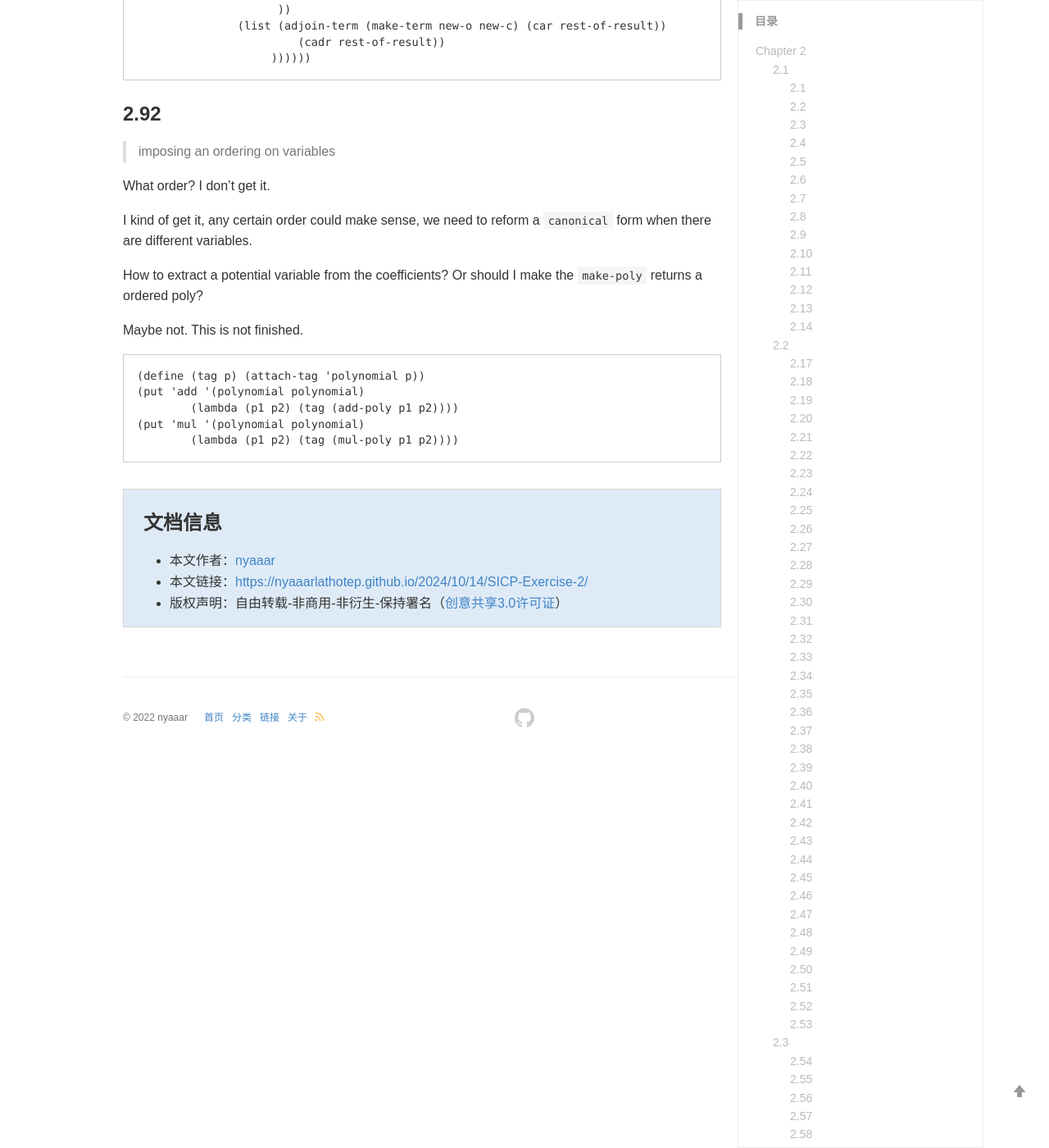
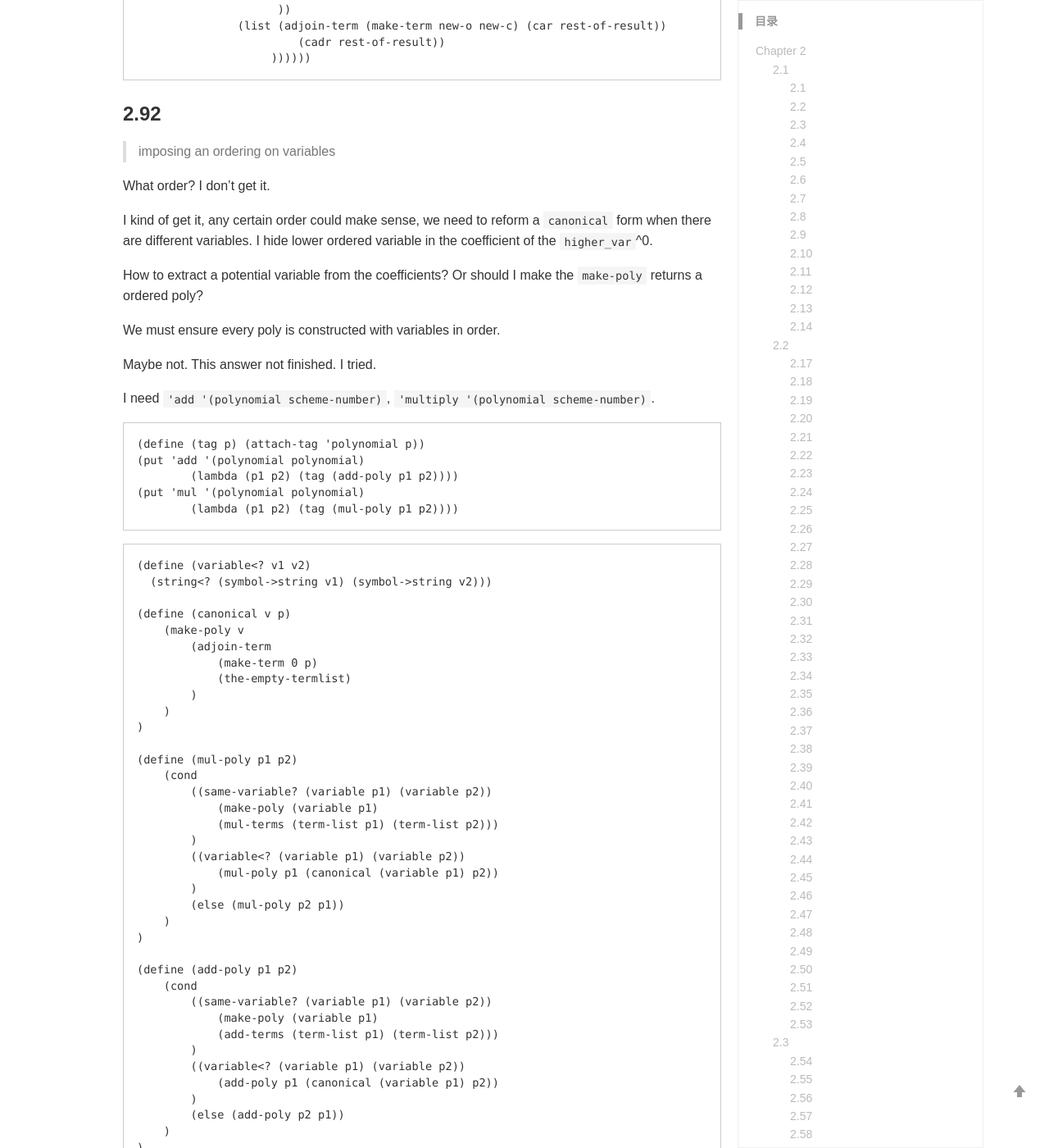
Before and after one commit to nyaaarlathotep/nyaaarlathotep.github.io, a Jekyll site: the page built from _posts/2024-10-14- SICP Exercise 2.md, in a window 1280 px wide and 1400 px high, scrolled down 51068 px. Shown: the whole window at 82% size. Built offline with Jekyll 4.4.1, drawn with Linux system fonts in a browser that asks for light colours; comment, search, counter and statistics services are not loaded; a style sheet for code colours, icons or effects is not loaded; some of the changed text lies outside the part shown.

Commit message:
Update 2024-10-14- SICP Exercise 2.md

````diff
--- a/_posts/2024-10-14- SICP Exercise 2.md
+++ b/_posts/2024-10-14- SICP Exercise 2.md
@@ -2433,11 +2433,15 @@ This procedure returns `(list quotient remainder)`
 
 What order? I don't get it.
 
-I kind of  get it, any certain order could make sense, we need to reform a `canonical` form when there are different variables.
+I kind of  get it, any certain order could make sense, we need to reform a `canonical` form when there are different variables. I hide lower ordered variable in the coefficient of the `higher_var`^0.
 
 How to extract a potential variable from the coefficients? Or should I make the `make-poly` returns a ordered poly?
 
-Maybe not. This is not finished.
+We must ensure every poly is constructed with variables in order.
+
+Maybe not. This answer not finished. I tried.
+
+I need `'add '(polynomial scheme-number)`, `'multiply '(polynomial scheme-number)`.
 
 ```
 (define (tag p) (attach-tag 'polynomial p))
@@ -2446,3 +2450,45 @@ Maybe not. This is not finished.
 (put 'mul '(polynomial polynomial)
 	(lambda (p1 p2) (tag (mul-poly p1 p2))))
 ```
+
+```
+(define (variable<? v1 v2)
+  (string<? (symbol->string v1) (symbol->string v2)))
+
+(define (canonical v p)
+    (make-poly v
+        (adjoin-term
+            (make-term 0 p)
+            (the-empty-termlist)
+        )
+    )
+)
+
+(define (mul-poly p1 p2)
+    (cond
+        ((same-variable? (variable p1) (variable p2))
+            (make-poly (variable p1)
+            (mul-terms (term-list p1) (term-list p2)))
+        )
+        ((variable<? (variable p1) (variable p2))
+            (mul-poly p1 (canonical (variable p1) p2))
+        )
+        (else (mul-poly p2 p1))
+    )
+)
+
+(define (add-poly p1 p2)
+    (cond
+        ((same-variable? (variable p1) (variable p2))
+            (make-poly (variable p1)
+            (add-terms (term-list p1) (term-list p2)))
+        )
+        ((variable<? (variable p1) (variable p2))
+            (add-poly p1 (canonical (variable p1) p2))
+        )
+        (else (add-poly p2 p1))
+    )
+)
+
+
+```
````
